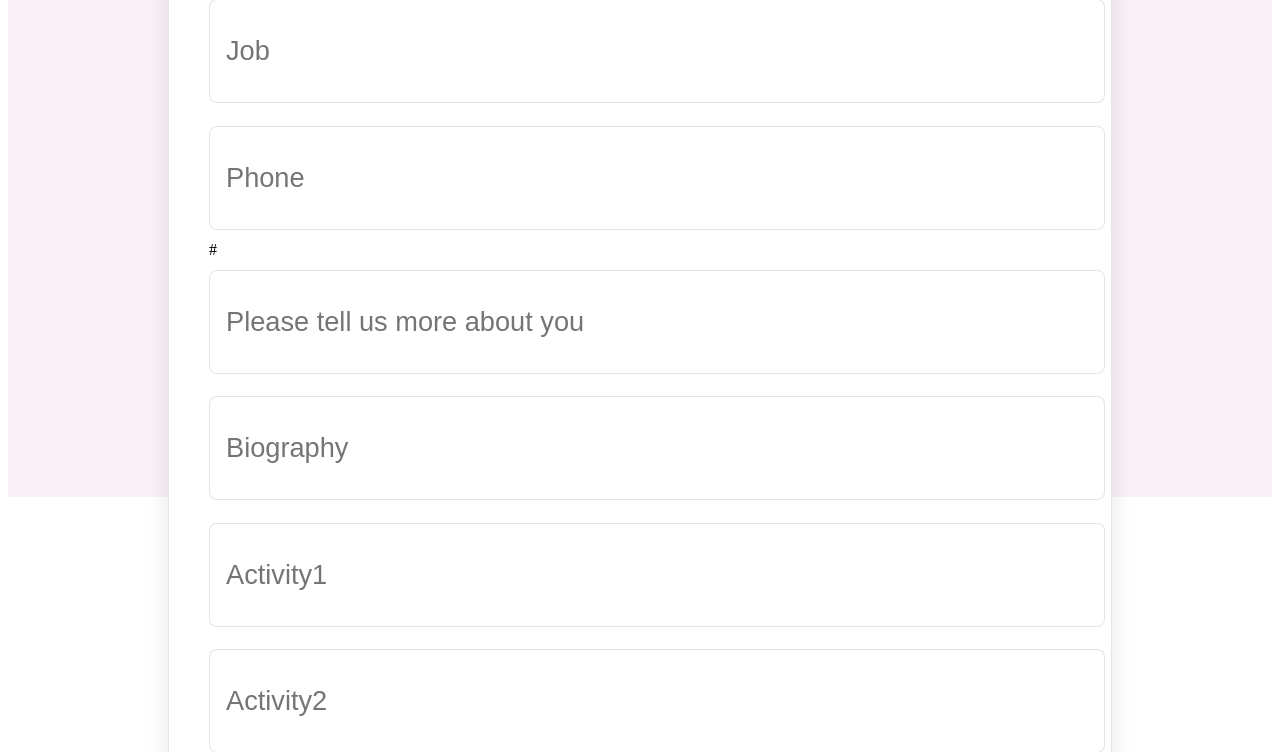
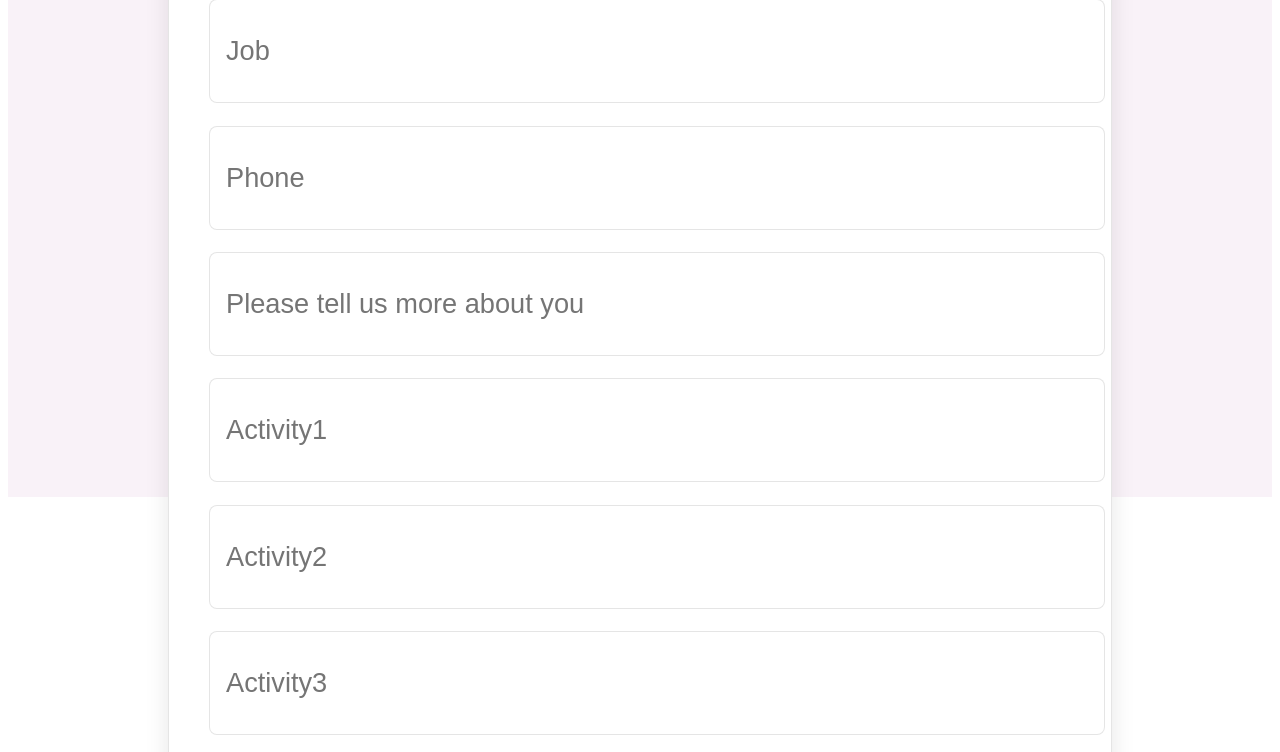
Before and after one commit to YoussefHassanien/Simple-Login-Logout-Register-Profile-Pages, a Flask app: page /edit in a window 1280 px wide. Shown: the part 511-1263 px from the top of the page. Run offline with Flask 3, Linux system fonts and the light colour scheme; the visitor is signed in with stand-in values (Sample User, id 1); some libraries are stand-ins or nearby versions.

Commit message:
Project is Done! (Final Touches)

```diff
--- a/app.py
+++ b/app.py
@@ -5,11 +5,11 @@ app = Flask(__name__)
 app.secret_key = "queensqueries"
 
 database_session = psycopg2.connect(
-     database="postgres",
+     database="profiledata",
      port=5432,
      host="localhost",
      user="postgres",
-     password="8383"
+     password="Youssef.17.11"
 )
 
 cursor = database_session.cursor(cursor_factory=psycopg2.extras.DictCursor)
--- a/templates/Edit Information.html
+++ b/templates/Edit Information.html
@@ -16,11 +16,8 @@
     <input type="text" placeholder="Last Name" name="Lname" class="boxx" value="{{ session.user.lname }}">
     <input type="text" placeholder="Address" name="Adress" class="boxx" value="{{ session.user.address }}">
     <input type="text" placeholder="Job" name="job" class="boxx" value="{{ session.user.job }}" >
-{#    <input type="email" placeholder="Email" name="email" class="boxx" value="{{ session.user.email }}">#}
-{#    <input type="password" placeholder="Password" name="password" class="boxx" value="{{ session.user.password }}">#}
     <input type="tel" placeholder="Phone" name="phone" class="boxx" value="{{ session.user.phone }}">
-    #<input type="text" placeholder="Please tell us more about you" name="biography" class="boxx">
-    <input type="text" placeholder="Biography" name="biography" class="boxx">
+    <input type="text" placeholder="Please tell us more about you" name="biography" class="boxx">
     <input type="text" placeholder="Activity1" name="act1" class="boxx">
     <input type="text" placeholder="Activity2" name="act2" class="boxx">
     <input type="text" placeholder="Activity3" name="act3" class="boxx">
```
